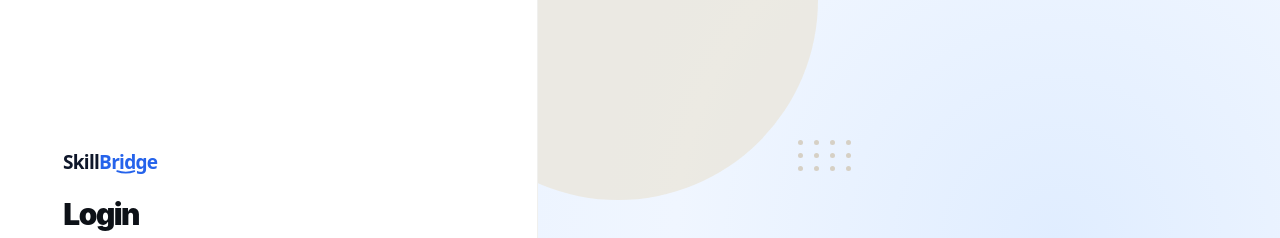
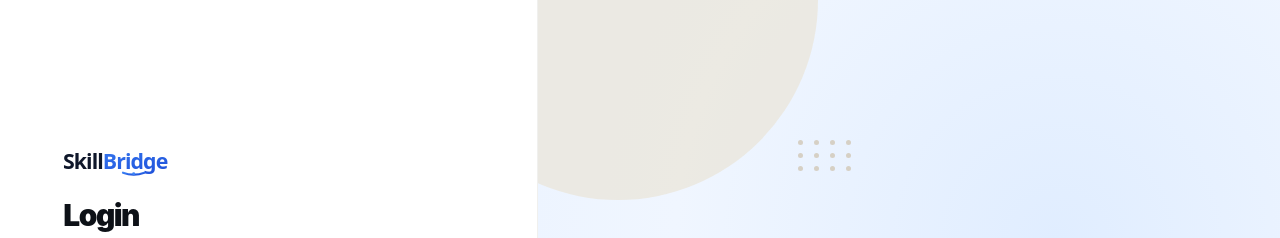
Before and after one commit to Chinmay0608/job-portal-system, a React (Vite) app in the folder frontend/: page /login in a window 1280 px wide. Shown: the top 238 px of the page. Built offline with nearby package versions, Linux system fonts and the light colour scheme; no server answers.

Commit message:
fix: update SkillBridgeLogo component with modern gradient typography and architectural baseline arc

```diff
--- a/frontend/src/Components/SkillBridgeLogo.jsx
+++ b/frontend/src/Components/SkillBridgeLogo.jsx
@@ -1,17 +1,17 @@
 import React from "react";
 
 /**
- * SkillBridge Startup Wordmark Logo
- * Modern, geometric SaaS-style wordmark designed for high visual authority.
- * Features unified typography ("Skill" in Deep Navy #0F172A / White #FFFFFF on dark theme, "Bridge" in Primary Blue #2563EB)
- * with an integrated bridge connection accent at the base junction.
+ * SkillBridge Modern SaaS Wordmark Logo
+ * Premium geometric wordmark designed for high visual confidence and authority.
+ * Features unified typography ("Skill" in Deep Navy #0F172A / White #FFFFFF on dark theme,
+ * "Bridge" in Primary Royal Blue #2563EB) with an architectural bridge accent.
  */
 const SkillBridgeLogo = ({ width = 165, height, className = "" }) => {
   return (
     <svg
       width={width}
       height={height}
-      viewBox="0 0 260 44"
+      viewBox="0 0 240 44"
       fill="none"
       xmlns="http://www.w3.org/2000/svg"
       className={className}
@@ -19,26 +19,34 @@ const SkillBridgeLogo = ({ width = 165, height, className = "" }) => {
       role="img"
       style={{ display: "block" }}
     >
+      <defs>
+        <linearGradient id="bridgeGradient" x1="0%" y1="0%" x2="100%" y2="100%">
+          <stop offset="0%" stopColor="#3B82F6" />
+          <stop offset="100%" stopColor="#1D4ED8" />
+        </linearGradient>
+      </defs>
+
       {/* Wordmark Typography */}
       <text
         x="0"
         y="32"
         fontFamily="system-ui, -apple-system, 'Plus Jakarta Sans', 'Inter', 'Segoe UI', Roboto, sans-serif"
-        fontSize="31"
-        fontWeight="800"
-        letterSpacing="-1.2px"
+        fontSize="32"
+        fontWeight="900"
+        letterSpacing="-1.4px"
       >
         <tspan className="logo-skill-text" fill="#0F172A">Skill</tspan>
-        <tspan className="logo-bridge-text" fill="#2563EB">Bridge</tspan>
+        <tspan className="logo-bridge-text" fill="url(#bridgeGradient)">Bridge</tspan>
       </text>
 
-      {/* Integrated Typography Accent: Micro Bridge Arc joining Skill & Bridge at baseline */}
+      {/* Integrated Architectural Bridge Curve joining Skill & Bridge at baseline */}
       <path
-        d="M 88 36 Q 102 41 116 36"
-        stroke="#2563EB"
-        strokeWidth="2.8"
+        d="M 90 37 Q 106 43 122 37"
+        stroke="url(#bridgeGradient)"
+        strokeWidth="3.2"
         strokeLinecap="round"
       />
+      <circle cx="106" cy="38.5" r="2.2" fill="#3B82F6" className="logo-bridge-dot" />
     </svg>
   );
 };
--- a/frontend/src/pages/auth/ForgotPassword.jsx
+++ b/frontend/src/pages/auth/ForgotPassword.jsx
@@ -2,6 +2,8 @@ import { useState } from "react";
 import { useNavigate } from "react-router-dom";
 import axios from "axios";
 import toast from "react-hot-toast";
+
+import SkillBridgeLogo from "../../Components/SkillBridgeLogo";
 
 function ForgotPassword() {
   const navigate = useNavigate();
@@ -34,6 +36,9 @@ function ForgotPassword() {
   return (
     <div className="auth-page">
       <div className="auth-right">
+        <div style={{ marginBottom: "20px", cursor: "pointer" }} onClick={() => navigate("/")}>
+          <SkillBridgeLogo width={160} />
+        </div>
         <h1 className="auth-title">Forgot Password</h1>
         <p className="auth-subtitle">Enter your email to receive reset link</p>
 
```
